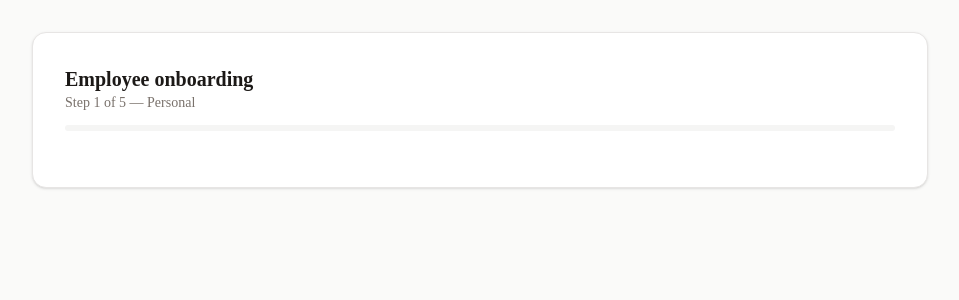
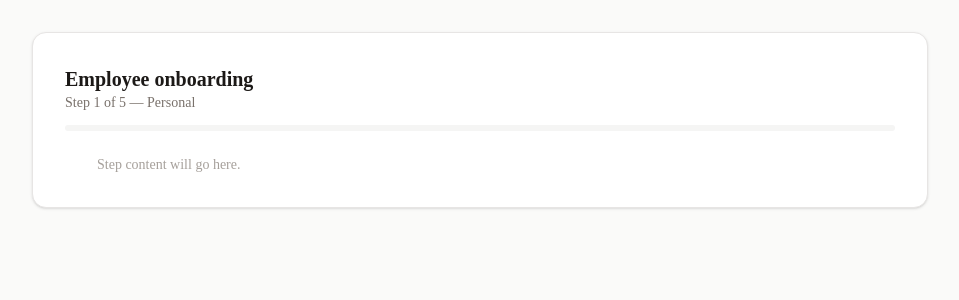
Before and after one commit to nk-rifat/employee-onboarding-form, a Next.js app: page / in a window 1280 px wide. Shown: the top 300 px of the page, without its empty margins (160-1119 px from the left). Built offline with nearby package versions, Linux system fonts and the light colour scheme.

Commit message:
make StepRail component and pass related props form onboardingFrom component

```diff
--- a/components/onboarding/OnboardingForm.tsx
+++ b/components/onboarding/OnboardingForm.tsx
@@ -1,6 +1,7 @@
 "use client";
 import { useState } from "react";
 import OnboardingHeader from "./OnboardingHeader";
+import StepRail from "./StepRail";
 
 const STEP_LABELS = [
   "Personal",
@@ -22,6 +23,20 @@ const OnboardingForm = () => {
           totalSteps={STEP_LABELS.length}
           stepLabel={STEP_LABELS[currentStep - 1]}
         />
+
+        <div className="flex flex-col gap-8 sm:flex-row">
+          <StepRail
+            steps={["Personal", "Job details", "Skills", "Emergency", "Review"]}
+            currentStep={1}
+            completedSteps={[]}
+            employeeName=""
+          />
+
+          <div className="min-w-0 flex-1">
+            {/* form content goes here later */}
+            <p className="text-sm text-stone-400">Step content will go here.</p>
+          </div>
+        </div>
       </div>
     </div>
   );
--- /dev/null
+++ b/components/onboarding/StepRail.tsx
@@ -0,0 +1,15 @@
+type StepRailProps = {
+  steps: string[];
+  currentStep: number;
+  completedSteps: number[];
+  employeeName?: string;
+};
+const StepRail = ({ steps, currentStep, completedSteps, employeeName }: StepRailProps) => {
+    return (
+        <div>
+
+        </div>
+    );
+};
+
+export default StepRail;
```
